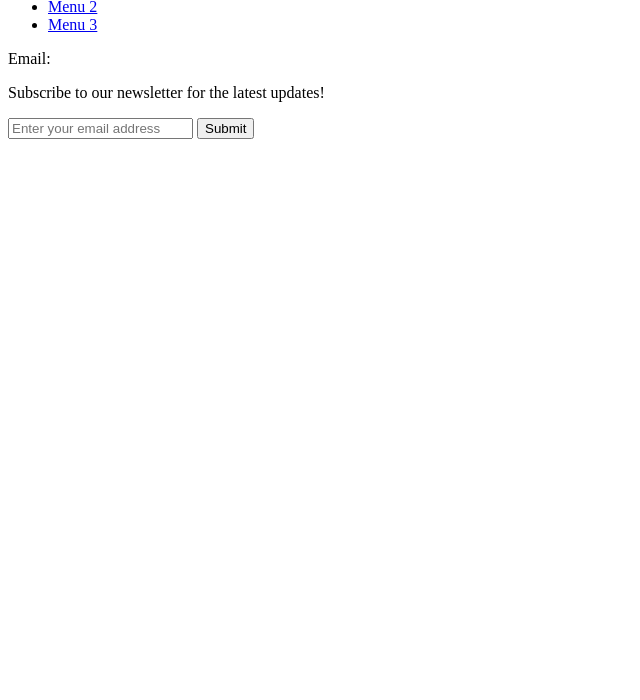
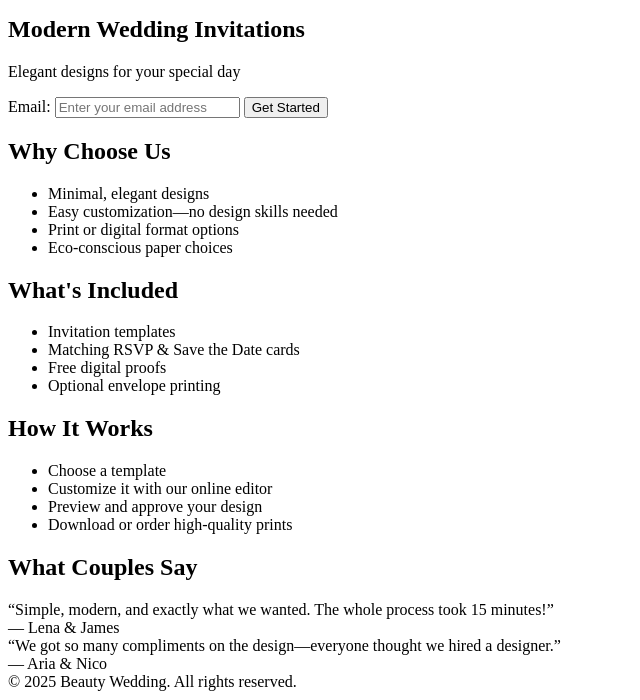
Before and after one commit to chadiro-id/freeCodeCamp-learn, a plain HTML site: page full-stack/product-landing-page/index.html in a window 1280 px wide. Shown: the part 100-800 px from the top of the page, without its empty margins (0-640 px from the left). Drawn offline with Linux system fonts and the light colour scheme.

Commit message:
Add contents

```diff
--- a/full-stack/product-landing-page/index.html
+++ b/full-stack/product-landing-page/index.html
@@ -3,13 +3,13 @@
   <head>
     <meta charset="UTF-8">
     <meta name="viewport" content="width=device-width, initial-scale=1.0">
-    <title>Product Landing Page</title>
+    <title>Beauty Wedding | Your Modern Beauty Wedding Invitations</title>
     <link rel="stylesheet" href="styles.css">
   </head>
   <body>
     <header id="header">
-      <h1>Product Landing Page</h1>
       <nav id="nav-bar">
+        <span>Beauty Wedding</span>
         <ul>
           <li><a href="#">Menu 1</a></li>
           <li><a href="#">Menu 2</a></li>
@@ -18,18 +18,52 @@
       </nav>
     </header>
     <main>
-      <section>
+      <section id="hero">
+        <h1>Modern Wedding Invitations</h1>
+        <p>Elegant designs for your special day</p>
         <form id="form" action="https://www.freecodecamp.org/email-submit" method="post">
           <label for="email">Email:</label>
-          <p>Subscribe to our newsletter for the latest updates!</p>
           <input type="email" id="email" name="email" placeholder="Enter your email address" />
-          <input type="submit" id="submit" />
+          <input type="submit" id="submit" value="Get Started" />
         </form>
       </section>
-      <section id="menu1"></section>
-      <section id="menu2"></section>
-      <section id="menu3"></section>
+      <section id="features">
+        <h2>Why Choose Us</h2>
+        <ul>
+          <li>Minimal, elegant designs</li>
+          <li>Easy customization—no design skills needed</li>
+          <li>Print or digital format options</li>
+          <li>Eco-conscious paper choices</li>
+        </ul>
+        <h2>What's Included</h2>
+        <ul>
+          <li>Invitation templates</li>
+          <li>Matching RSVP & Save the Date cards</li>
+          <li>Free digital proofs</li>
+          <li>Optional envelope printing</li>
+        </ul>
+      </section>
+      <section id="how-it-works">
+        <h2>How It Works</h2>
+        <ul>
+          <li>Choose a template</li>
+          <li>Customize it with our online editor</li>
+          <li>Preview and approve your design</li>
+          <li>Download or order high-quality prints</li>
+        </ul>
+      </section>
+      <section id="testimony">
+        <h2>What Couples Say</h2>
+        <div class="testimonial">
+          “Simple, modern, and exactly what we wanted. The whole process took 15 minutes!”<br>&mdash; Lena & James
+        </div>
+        <div class="testimonial">
+          “We got so many compliments on the design—everyone thought we hired a designer.”<br>&mdash; Aria & Nico
+        </div>
+      </section>
     </main>
-    <footer id="footer"></footer>
+    <footer id="footer">
+      &copy; 2025 Beauty Wedding. All rights reserved.
+    </footer>
   </body>
 </html>
```
